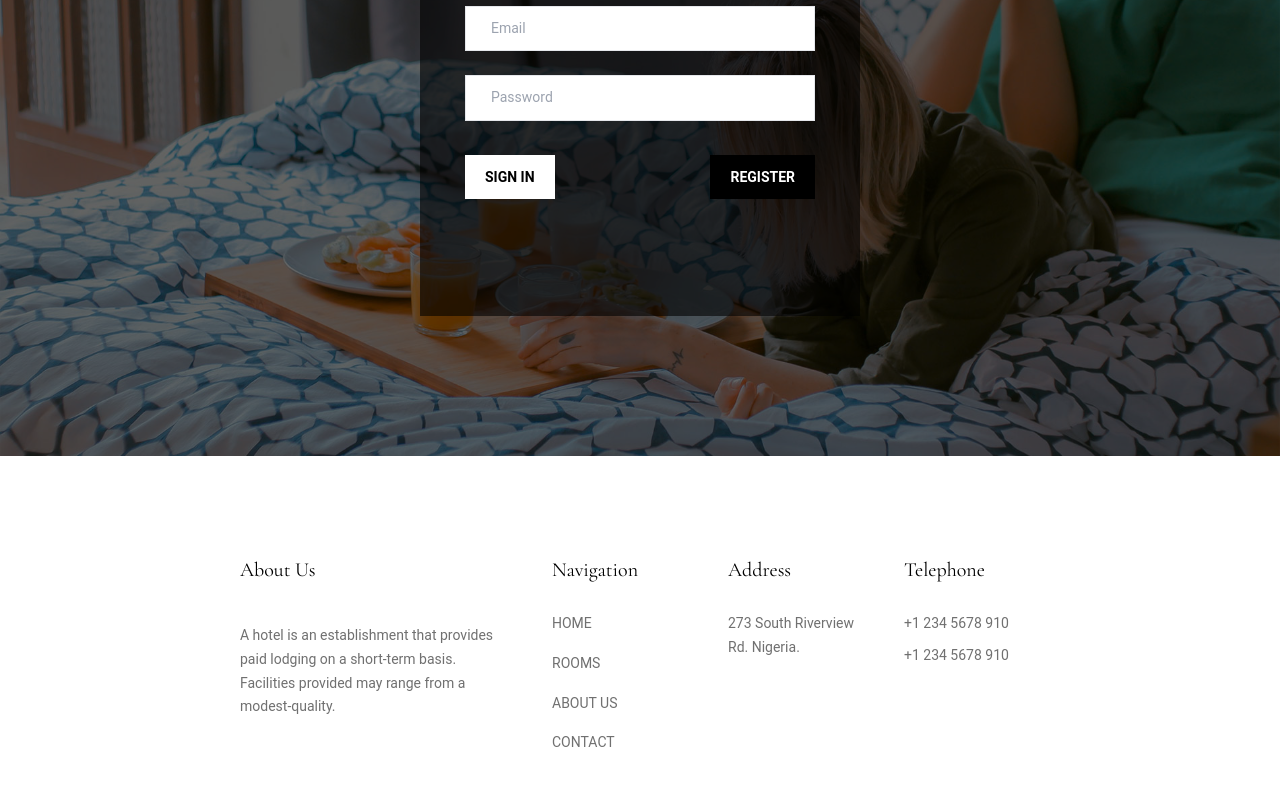
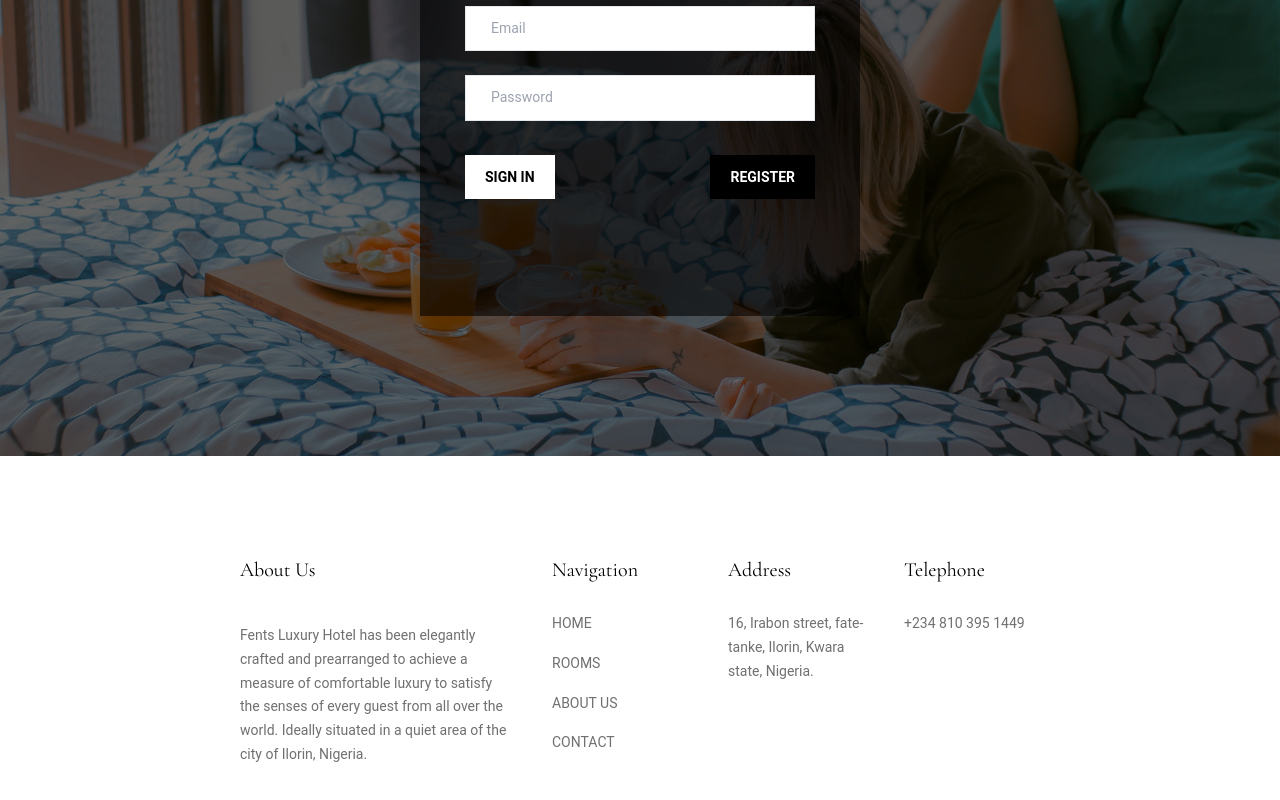
Before and after one commit to Kolabalogun/Fents-Luxury-Hotel, a React (Vite) app: page /auth in a window 1280 px wide. Shown: the part 344-1144 px from the top of the page. Built offline with nearby package versions, Linux system fonts and the light colour scheme; no server answers; the database is empty.

Commit message:
Update Footer.jsx

```diff
--- a/src/Components/Footer.jsx
+++ b/src/Components/Footer.jsx
@@ -13,9 +13,10 @@ const Footer = () => {
             <h2 className="text-xl my-5">About Us</h2>
             <span>
               <p className="text-[14px]   font-rob my-5">
-                A hotel is an establishment that provides paid lodging on a
-                short-term basis. Facilities provided may range from a
-                modest-quality.
+                Fents Luxury Hotel has been elegantly crafted and prearranged to
+                achieve a measure of comfortable luxury to satisfy the senses of
+                every guest from all over the world. Ideally situated in a quiet
+                area of the city of Ilorin, Nigeria.
               </p>
             </span>
           </div>
@@ -44,7 +45,7 @@ const Footer = () => {
             <h2 className="text-xl my-5">Address</h2>
             <span>
               <p className="text-[14px]   font-rob my-2">
-                273 South Riverview Rd. Nigeria.
+                16, Irabon street, fate-tanke, Ilorin, Kwara state, Nigeria.
               </p>
             </span>
           </div>
@@ -52,8 +53,8 @@ const Footer = () => {
           <div className="flex flex-1 flex-col">
             <h2 className="text-xl my-5">Telephone</h2>
             <span>
-              <p className="text-[14px]   font-rob my-2">+1 234 5678 910</p>
-              <p className="text-[14px]   font-rob my-2">+1 234 5678 910</p>
+              <p className="text-[14px]   font-rob my-2">+234 810 395 1449</p>
+              {/* <p className="text-[14px]   font-rob my-2">+1 234 5678 910</p> */}
             </span>
           </div>
         </div>
```
